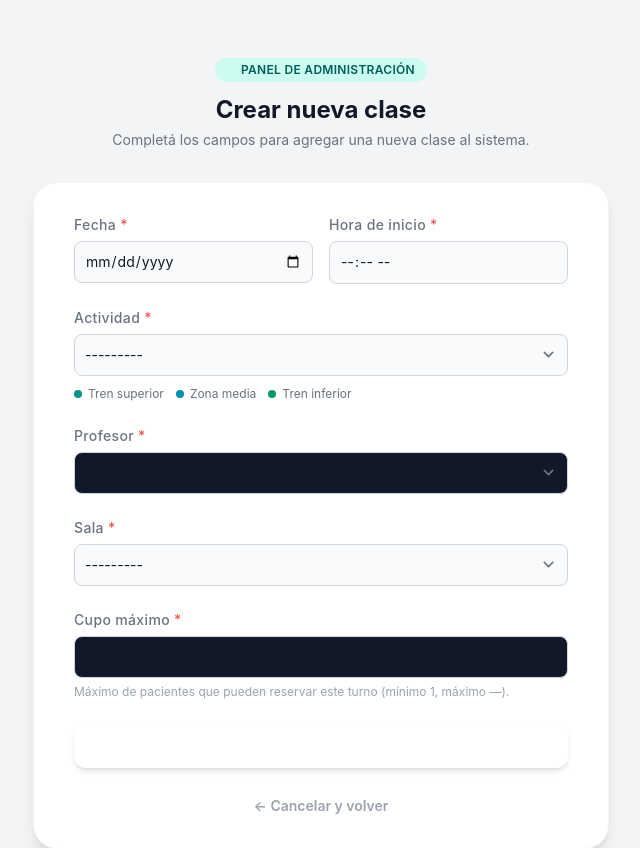
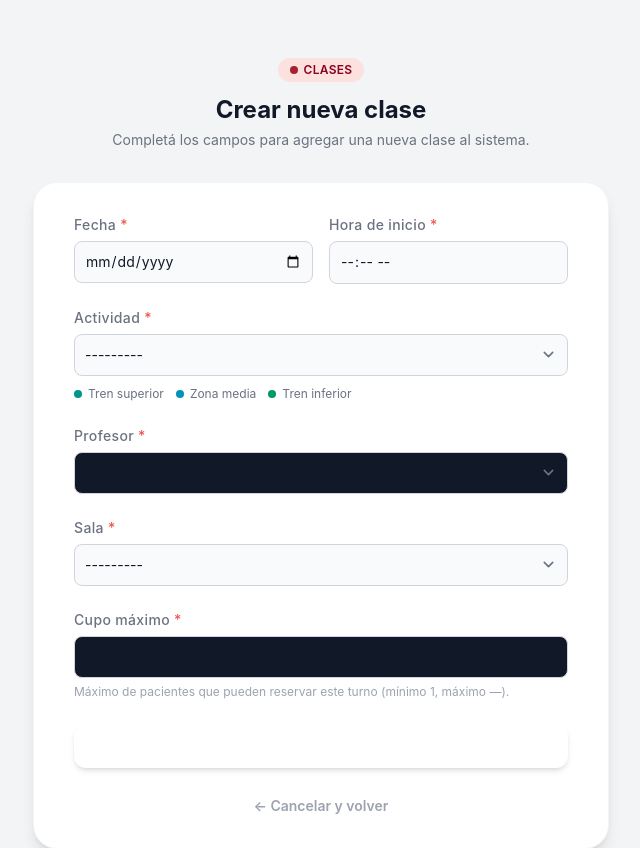
Before and after one commit to ShadowGhost23714/Endereza2, a Django app: page /turnos/crear/ in a window 1280 px wide. Shown: the part 61-909 px from the top of the page, without its empty margins (319-959 px from the left). Run offline with Django 5.2, Linux system fonts and the light colour scheme; the visitor is signed in with stand-in values (Sample User, id 1); data that the repository does not hold is empty; some libraries are stand-ins or nearby versions.

Commit message:
fix: Arreglos en la interfaz

```diff
--- a/apps/classes/models.py
+++ b/apps/classes/models.py
@@ -34,6 +34,14 @@ class Turno(models.Model):
         turno_profesional = self.turno_profesionales.select_related("id_profesor").first()
         return turno_profesional.id_profesor if turno_profesional else "profesor random"
 
+    def devolver_especialidad(self):
+        if self.actividad == self.Actividad.TREN_INFERIOR:
+            return "Tren inferior"
+        elif self.actividad == self.Actividad.ZONA_MEDIA:
+            return "Zona media"
+        elif self.actividad == self.Actividad.TREN_SUPERIOR:
+            return "Tren superior"
+        return "Especialidad desconocida"
     def __str__(self):
         return f"{self.actividad} — {self.fecha} {self.hora_inicio.strftime('%H:%M')}"
 
--- a/apps/classes/templates/classes/listar_clases.html
+++ b/apps/classes/templates/classes/listar_clases.html
@@ -54,12 +54,14 @@
         {% for turno in turnos %}
         <div class="bg-white rounded-lg shadow-md p-6">
 
-            <h2 class="text-xl font-semibold mb-2">{{ turno.actividad }}</h2>
+            <h2 class="text-xl font-semibold mb-2">{{ turno.devolver_especialidad }}</h2>
+
+
             <p class="text-gray-800 font-medium">Fecha: {{ turno.fecha }}</p>
             <p class="text-gray-800 font-medium">
                 Hora: {{ turno.hora_inicio|time:"H:i" }} - {{ turno.hora_fin|time:"H:i" }}
             </p>
-            <p class="text-gray-800 font-medium">Sala: {{ turno.sala.nombre }}</p>
+            <p class="text-gray-800 font-medium">Sala: {{ turno.sala.numero }}</p>
             <p class="text-gray-800 font-medium">Profesor: {{ turno.devolver_profesor }}</p>
             <p class="text-gray-600">
                 Cupos disponibles: {{ turno.cupos_disponibles }}
--- a/apps/classes/templates/classes/turno_create.html
+++ b/apps/classes/templates/classes/turno_create.html
@@ -10,9 +10,9 @@
 
     <!-- Encabezado sobre la card -->
     <div class="text-center mb-8">
-      <span class="inline-flex items-center gap-1.5 bg-teal-100 text-teal-800 text-xs font-semibold uppercase tracking-wide px-3 py-1 rounded-full mb-3">
-        <span class="w-2 h-2 bg-teal-700 rounded-full"></span>
-        Panel de administración
+      <span class="inline-flex items-center gap-1.5 bg-primary-100 text-primary-700 text-xs font-semibold uppercase tracking-wide px-3 py-1 rounded-full mb-3">
+        <span class="w-2 h-2 bg-primary-600 rounded-full"></span>
+        Clases
       </span>
       <h1 class="text-2xl font-bold text-gray-900 dark:text-white">Crear nueva clase</h1>
       <p class="text-sm text-gray-500 mt-1 dark:text-white">Completá los campos para agregar una nueva clase al sistema.</p>
@@ -170,7 +170,7 @@
             <div id="id_crear_clase">
               <button
                 type="submit"
-                class="w-full py-3 px-5 text-sm font-semibold text-white bg-teal-600 hover:bg-teal-700 active:scale-[.98] focus:outline-none focus:ring-4 focus:ring-teal-300 rounded-xl shadow-md transition-all duration-150 dark:focus:ring-teal-800 disabled:opacity-50 disabled:cursor-not-allowed">
+                class="w-full py-3 px-5 text-sm font-semibold text-white bg-primary-600 hover:bg-primary-600 active:scale-[.98] focus:outline-none focus:ring-4 focus:ring-teal-300 rounded-xl shadow-md transition-all duration-150 dark:focus:ring-teal-800 disabled:opacity-50 disabled:cursor-not-allowed">
                 Crear clase
               </button>
             </div>
@@ -180,7 +180,7 @@
 
         <!-- Volver -->
         <p class="mt-7 text-center text-sm text-gray-400">
-          <a href="{% url 'core:home' %}" class="text-teal-700 font-semibold hover:underline dark:text-teal-500">← Cancelar y volver</a>
+          <a href="{% url 'core:home' %}" class="text-primary-700 font-semibold hover:underline dark:text-primary-500">← Cancelar y volver</a>
         </p>
 
       </div>
```
